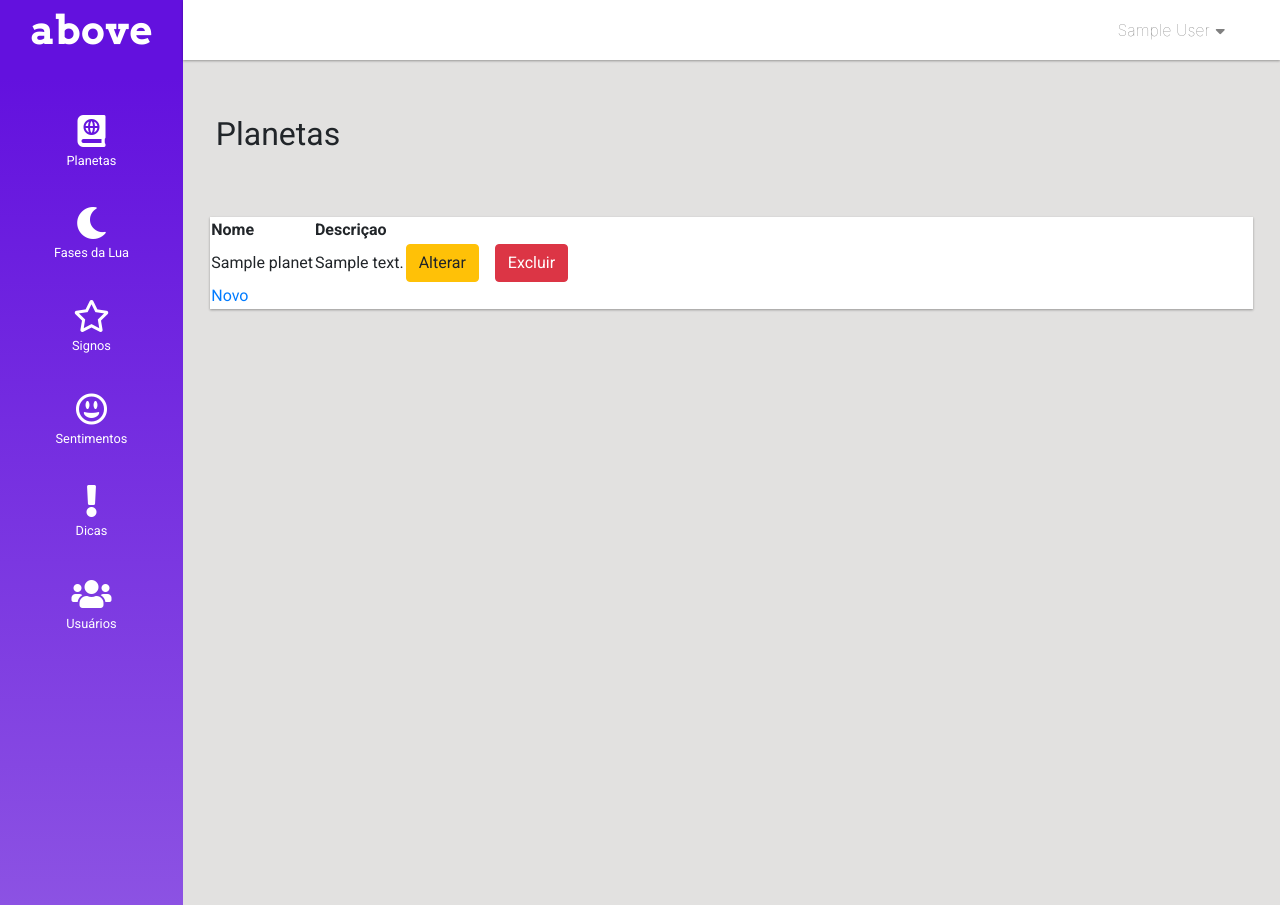
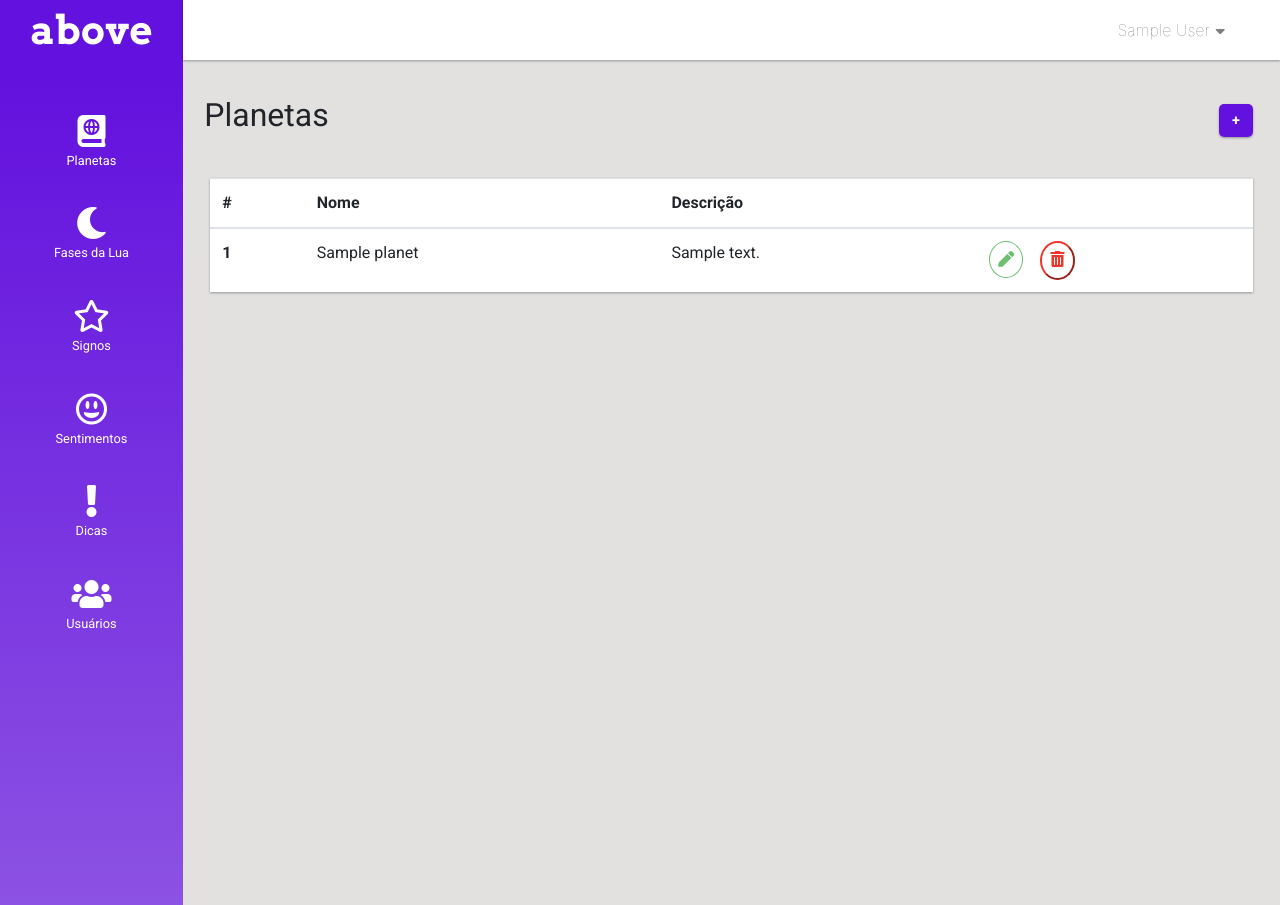
Before and after one commit to brunaNobre/above, a Laravel app: page /admin/planets in a window 1280 px wide. Run offline with Laravel 8, Linux system fonts and the light colour scheme; a user stored in the database is signed in; tables that the repository leaves empty hold one stand-in row (values such as "Sample post"); style sheets or scripts are compiled from the project's sources; some libraries are stand-ins or nearby versions.

Commit message:
planets list view layout refactor

```diff
--- a/public/css/admin/admin.css
+++ b/public/css/admin/admin.css
@@ -30,6 +30,45 @@
 
 .abv-dashboard-container main .abv-card table {
   font-weight: 300;
+}
+
+.abv-dashboard-container main .abv-card table tbody button {
+  background-color: white;
+  border-color: #EF352B;
+  border-radius: 100%;
+  padding: 0.35em 0.55em;
+  cursor: pointer;
+}
+
+.abv-dashboard-container main .abv-card table tbody button:hover {
+  background-color: #EF352B;
+}
+
+.abv-dashboard-container main .abv-card table tbody button:hover i {
+  color: white;
+}
+
+.abv-dashboard-container main .abv-card table .abv-edit-button {
+  border: 1px solid #6BBF6F;
+  padding: 0.5em;
+  border-radius: 100%;
+  margin-right: 5%;
+}
+
+.abv-dashboard-container main .abv-card table .abv-edit-button:hover {
+  background-color: #6BBF6F;
+}
+
+.abv-dashboard-container main .abv-card table .abv-edit-button:hover i {
+  color: white;
+}
+
+.abv-dashboard-container main .abv-card table .abv-delete-icon {
+  color: #EF352B;
+}
+
+.abv-dashboard-container main .abv-card table .abv-edit-icon {
+  color: #6BBF6F;
 }
 
 .abv-dashboard-container main h2 {
--- a/resources/sass/admin/pages/dashboard.scss
+++ b/resources/sass/admin/pages/dashboard.scss
@@ -28,6 +28,54 @@
 
         table {
             font-weight: 300;
+
+            tbody {
+                button {
+                    background-color: white;
+                    border-color: #EF352B;
+                    border-radius: 100%;
+                    padding: 0.35em 0.55em;
+                    cursor: pointer;
+                    &:hover {
+                        background-color: #EF352B;
+                        i {
+                            color: white;
+                        }
+                    }
+                }
+            }
+
+            .abv-edit-button {
+                border: 1px solid #6BBF6F;
+                padding: 0.5em;
+                border-radius: 100%;
+                margin-right: 5%;
+                &:hover {
+                    background-color: #6BBF6F;
+                    i {
+                        color: white;
+                    }
+                }
+            }
+
+
+
+                button.abv-delete-button {
+
+                }
+
+
+
+
+            .abv-delete-icon {
+                color: #EF352B;
+            }
+
+            .abv-edit-icon {
+                color: #6BBF6F;
+            }
+
+
         }
     }
 
@@ -36,5 +84,7 @@
         font-weight: 200;
         padding: 5%;
         margin-left: -2%;
+
+
     }
 }
--- a/resources/views/admin/planets_list.blade.php
+++ b/resources/views/admin/planets_list.blade.php
@@ -2,52 +2,53 @@
 
 @section('content')
 
-    <h2 class="sec-title"> Planetas </h2>
-<div class='col-sm-4'>
-    @if (session('status'))
-        <div class="alert alert-success">
-            {{ session('status') }}
-        </div>
-    @endif
+<header class="abv-grid">
+    <h2>Planetas</h2>
+
+    <div class="abv-btn-wrapper">
+    <a href="{{route('planets.create')}}" role="button" class="abv-admin-btn">+</a>
+
     </div>
 
+</header>
+
+
 <div class="abv-card">
-
-<table class="w3-table w3-striped w3-bordered w3-border w3-hoverable w3-white w3-ul w3-card-4">
+    <table class="table">
     <thead>
         <tr>
-        <th>Nome</th>
-        <th>Descriçao</th>
+            <th scope="col">#</th>
+            <th scope="col">Nome</th>
+            <th scope="col">Descrição</th>
+            <th scope="col"></th>
         </tr>
     </thead>
     <tbody>
         @foreach($planets as $planet)
         <tr>
+            <th scope="row">{{$planet->id}}</th>
             <td>{{$planet->name}}</td>
             <td>{{$planet->description}}</td>
+            <td>
 
-    <td>
+
                     <a href="{{route('planets.edit', $planet->id)}}"
-          class="btn btn-warning"
-          role="button">Alterar</a> &nbsp;&nbsp;
+          class="abv-edit-button"
+          role="button"><i class="abv-edit-icon fas fa-pen"></i></a>
        <form style="display: inline-block"
              method="post"
              action="{{route('planets.destroy', $planet->id)}}"
              onsubmit="return confirm('Confirma Exclusão?')">
              {{method_field('delete')}}
              {{csrf_field()}}
-             <button type="submit"
-                     class="btn btn-danger"> Excluir </button>
+             <button type="submit" class="abv-detele-button"> <i class="abv-delete-icon fas fa-trash-alt"></i> </button>
        </form>
+
             </td>
         </tr>
         @endforeach
-    <tr> <td><a href="{{route('planets.create')}}" class="above-admin-btn"
-                role="button">Novo</a></td></tr>
     </tbody>
     </table>
+
 </div>
-
-
-
 @endsection
```
Also changed, not shown: resources/views/admin/dashboard.blade.php (+0 -43 lines). Lines whose indentation alone changed are shown as unchanged.
